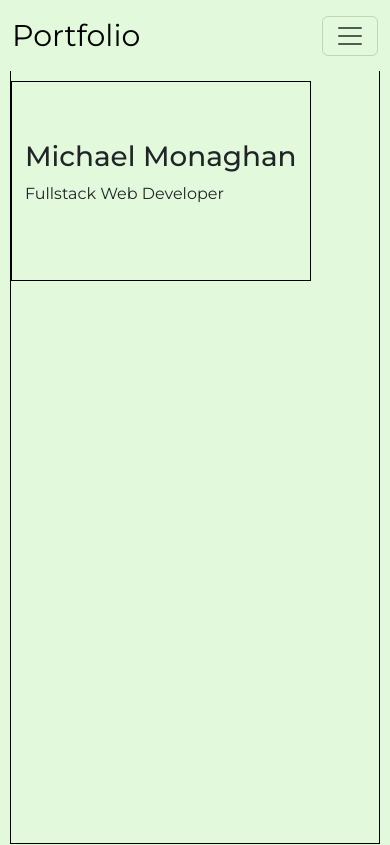
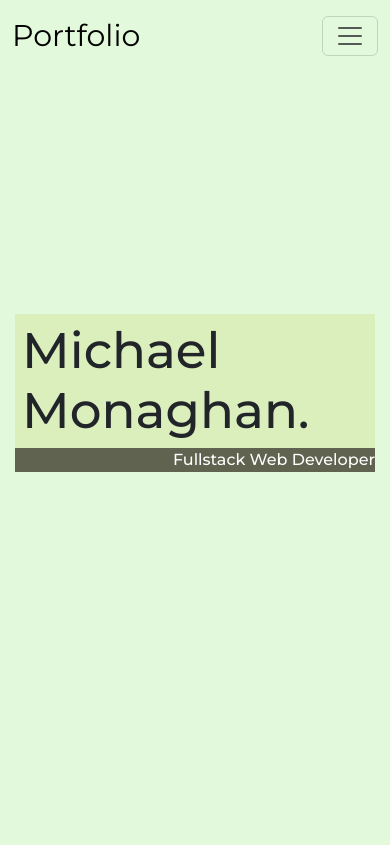
Before and after one commit to Zim40/New-portfolio, a website: page index.html in a window 390 px wide. Shown: the top 845 px of the page. Drawn offline with nearby package versions, Linux system fonts and the light colour scheme.

Commit message:
dynamic javascript added for landing page/ transition added for landing text && textPara

```diff
--- a/projects.js
+++ b/projects.js
@@ -1,89 +1,77 @@
 document.addEventListener("DOMContentLoaded", function () {
-
   displayProjects();
   displayLandingPage();
+  // displayLandingPage();
   // displayFooter();
   // revealItems();
 });
 document.addEventListener("scroll", revealItems);
 
-
-
-
-
-
-
 const projects = [
   {
     name: "HC-Managment System",
-        description: "HC-Management System is a user-friendly application designed to streamline time tracking and employee management processes. Whether you're an employee or an administrator, our platform offers intuitive features to enhance efficiency and productivity in your workplace.",
+    description:
+      "HC-Management System is a user-friendly application designed to streamline time tracking and employee management processes. Whether you're an employee or an administrator, our platform offers intuitive features to enhance efficiency and productivity in your workplace.",
     image: "./assets/HCManagement.png",
     link: "https://github.com/Zim40/HC-Management-SYS",
   },
   {
     name: "Rural Tech Admin Dashboard",
-        description: "Rural tech is a template e-commerce website that demonstrates the possibility of creating a tool for business owners to handle inventory tasks.",
+    description:
+      "Rural tech is a template e-commerce website that demonstrates the possibility of creating a tool for business owners to handle inventory tasks.",
     image: "./assets/ruralTech.png",
     link: "https://github.com/Zim40/RuralTech-Ecommerce-",
   },
   {
     name: "Fetch Event",
-        description: "Fetch Event allows users to search events in specific areas in different genres using the ticketmaster API.",
+    description:
+      "Fetch Event allows users to search events in specific areas in different genres using the ticketmaster API.",
     image: "./assets/fetchEvent.png",
     link: "https://github.com/Zim40/FetchEvent",
   },
   {
     name: "Wordle Replica",
-        description: "Wordle is a word puzzle game where you try to guess a secret five-letter word in as few attempts as possible. You get feedback after each guess to help you figure out the word. It's like a fun challenge to test your word skills and problem-solving abilities.",
+    description:
+      "Wordle is a word puzzle game where you try to guess a secret five-letter word in as few attempts as possible. You get feedback after each guess to help you figure out the word. It's like a fun challenge to test your word skills and problem-solving abilities.",
     image: "./assets/wordleReplica.png",
     link: "https://github.com/Zim40/Wordle-Replica",
-    }
+  },
 ];
-
 
 function isElementInViewport(el) {
   var rect = el.getBoundingClientRect();
 
   var footer = document.querySelector("footer").offsetHeight;
-    // var navbar = document.querySelector("nav--container").offsetHeight;
-    var viewportHeight = window.innerHeight || document.documentElement.clientHeight;
+
+  var viewportHeight =
+    window.innerHeight || document.documentElement.clientHeight;
   var minvisibleHeight = rect.height * 0.5;
   return (
-        (rect.top + minvisibleHeight) >= 0  &&
+    rect.top + minvisibleHeight >= 0 &&
     rect.left >= 0 &&
-        (rect.bottom - minvisibleHeight) <= (viewportHeight - footer) &&
+    rect.bottom - minvisibleHeight <= viewportHeight - footer &&
     rect.right <= (window.innerWidth || document.documentElement.clientWidth)
   );
-
 }
 function revealItems() {
   var items = document.querySelectorAll(".item");
 
-    items.forEach(item => {
-
-        if(isElementInViewport(item) === false) {
+  items.forEach((item) => {
+    if (isElementInViewport(item) === false) {
       item.classList.add("item");
       item.classList.remove("visible");
-            console.log("false")
+      console.log("false");
     } else {
       item.classList.add("visible");
-            console.log(item, "True")
+      console.log(item, "True");
+    }
+  });
 }
 
-    });
-};
-
-
 function displayProjects() {
-    // const footer = document.querySelector("footer");
-    // if(isElementInViewport(footer)) {
-    //     footer.classList.add("visible");
-    // }
-
   const container = document.getElementById("projects--container");
 
-
-    projects.forEach(project => {
+  projects.forEach((project) => {
     const projectEl = document.createElement("div");
     projectEl.classList.add("project", "item");
 
@@ -101,12 +89,12 @@ function displayProjects() {
     const projectName = document.createElement("h2");
     projectName.classList.add("project--name");
 
-        projectName.textContent = project.name
+    projectName.textContent = project.name;
 
     const projectDesc = document.createElement("p");
     projectDesc.classList.add("project--description");
 
-        projectDesc.textContent = project.description
+    projectDesc.textContent = project.description;
 
     const projectLink = document.createElement("a");
     projectLink.classList.add("project--link");
@@ -114,7 +102,6 @@ function displayProjects() {
     projectLink.textContent = "View Project";
     projectLink.href = project.link;
     projectLink.target = "_blank";
-
 
     imgDiv.appendChild(projectImage);
     contentContainer.appendChild(projectName);
@@ -124,41 +111,12 @@ function displayProjects() {
     contentContainer.appendChild(projectLink);
 
     container.append(contentContainer);
-        // if(isElementInViewport(projectEl)) {
-        //     projectEl.classList.add("visible");
-        // };
-        if(isElementInViewport(container)) {
+
+    if (isElementInViewport(container)) {
       container.classList.add("visible");
-        };
-
+    }
   });
-    // const footerSection = document.getElementById("footer");
-
-    // const div = document.createElement("div");
-    // div.classList.add("div--footer", "item");
-
-    // const span = document.createElement("span");
-    // span.classList.add("footer--span");
-
-    // const pTag1 = document.createElement("p");
-    // pTag1.classList.add("pTag1");
-    // pTag1.textContent = "Michael Monaghan";
-
-    // const pTag2 = document.createElement("p");
-    // pTag2.classList.add("pTag2");
-    // pTag2.textContent = "Made with ❤️";
-
-
-    // div.appendChild(span);
-    // div.appendChild(pTag1);
-    // div.appendChild(pTag2);
-
-    // footerSection.append(div);
-    // if(isElementInViewport(div)) {
-    //     div.classList.add("visible");
-    // }
-
-};
+}
 
 function displayFooter() {
   const container = document.getElementById("footer");
@@ -177,41 +135,39 @@ function displayFooter() {
   pTag2.classList.add("pTag2");
   pTag2.textContent = "Made with ❤️";
 
-
   div.appendChild(span);
   div.appendChild(pTag1);
   div.appendChild(pTag2);
 
   container.append(div);
-    if(isElementInViewport(div)) {
+  if (isElementInViewport(div)) {
     div.classList.add("visible");
   }
 }
 
 function displayLandingPage() {
-
   const container = document.getElementById("landing--container");
 
   const content = document.createElement("div");
   content.classList.add("div--landing");
 
   const title = document.createElement("h1");
-    title.classList.add("title--landing")
-    title.textContent = "Michael Monaghan"
+  title.classList.add("title--landing");
+  title.textContent = "Michael Monaghan.";
 
   const titlePara = document.createElement("p");
   titlePara.classList.add("p--landing");
   titlePara.textContent = "Fullstack Web Developer";
 
+  container.append(content);
+  setTimeout(function () {
+    if (title && titlePara) {
       content.appendChild(title);
       content.appendChild(titlePara);
 
-    setTimeout(function () {
-        container.append(content);
-    }, 2000);
-
-
-
+      content.classList.add("landing--container--visible");
+    }
+  }, 1000);
 }
 
 // window.onload = function() {
--- a/styles/style.css
+++ b/styles/style.css
@@ -4,7 +4,7 @@
   --dark-color: #5f634f;
   --bluey-color: #9bc4cb;
   --light-green: #dbefbc;
-  --fontType:  "Montserrat", sans-serrif;
+  --fontType: "Montserrat", sans-serrif;
 }
 html,
 body {
@@ -13,7 +13,6 @@ body {
   background-color: var(--secondary-color);
   font-family: "Montserrat", sans-serrif;
 }
-
 
 /* Navbar items */
 nav.navbar.navbar-expand-lg.bg-transparent.fixed-top {
@@ -53,7 +52,6 @@ span.footer--span {
   width: 100%;
 }
 /* --------------------------------------- */
-
 
 /* PROJECTS CARDS CSS */
 .works--title {
@@ -103,7 +101,6 @@ div#\#Projects {
   align-items: center;
   justify-content: center;
   margin-bottom: 45px;
-  /* max-width: 50vw; */
 }
 div#projects--container {
   display: flex;
@@ -131,14 +128,13 @@ img.project--image {
 }
 
 .item {
-  opacity: 0.7;
+  opacity: 0;
   transition: opacity 0.2s ease-in;
 }
 .visible {
   opacity: 1;
 }
 /* --------------------------------------- */
-
 
 @media (max-width: 768px) {
   div#projects--container {
@@ -152,24 +148,76 @@ img.project--image {
   h2.project--name {
     text-align: center;
   }
+
+  .div--landing {
+    display: flex;
+    align-items: center;
+    justify-content: center;
+    flex-direction: column;
+  }
+  h1.title--landing {
+    font-size: 34px;
+
+    width: 360px;
+    margin: 0;
+    padding: 7px;
+}
+  h1.title--landing {
+    font-size: 34px;
+    width: 360px;
+    background-color: var(--light-green);
+}
+p.p--landing {
+  /* font-size: 16px; */
+  /* text-align: justify; */
+  /* line-height: 10px; */
+  display: flex;
+  align-items: center;
+  justify-content: end;
+  margin-left: auto;
+  background-color: var(--dark-color);
+  color: white;
+  font-weight: 500;
+  width: 360px;
+}
 }
 
+
+/* LANDING PAGE */
 #landingPage {
-  /* display: flex;
-  align-items: center;
-  justify-content: center; */
-  border: 1px solid black;
+  /* border: 1px solid black; */
   height: 100vh;
   width: 95vw;
   margin-left: auto;
   margin-right: auto;
 }
 .landing--container {
-  margin-top: 80px;
   display: flex;
   align-items: center;
   justify-content: center;
-  border: 1px solid black;
-  width: 300px;
-  height: 200px;
+
+  width: auto;
+  height: auto;
 }
+
+.landing--container--visible {
+  opacity: 1 !important;
+}
+
+.div--landing {
+  opacity: 0;
+  transition: opacity 0.8s ease-in;
+  display: flex;
+  align-items: center;
+  justify-content: center;
+  height: 95vh;
+}
+p.p--landing {
+  font-size: 16px;
+  text-align: right;
+  /* line-height: 10px; */
+}
+
+h1.title--landing {
+  font-size: 50px;
+}
```
Also changed, not shown: index.html (+1 -1 lines). Lines whose indentation alone changed are shown as unchanged.
